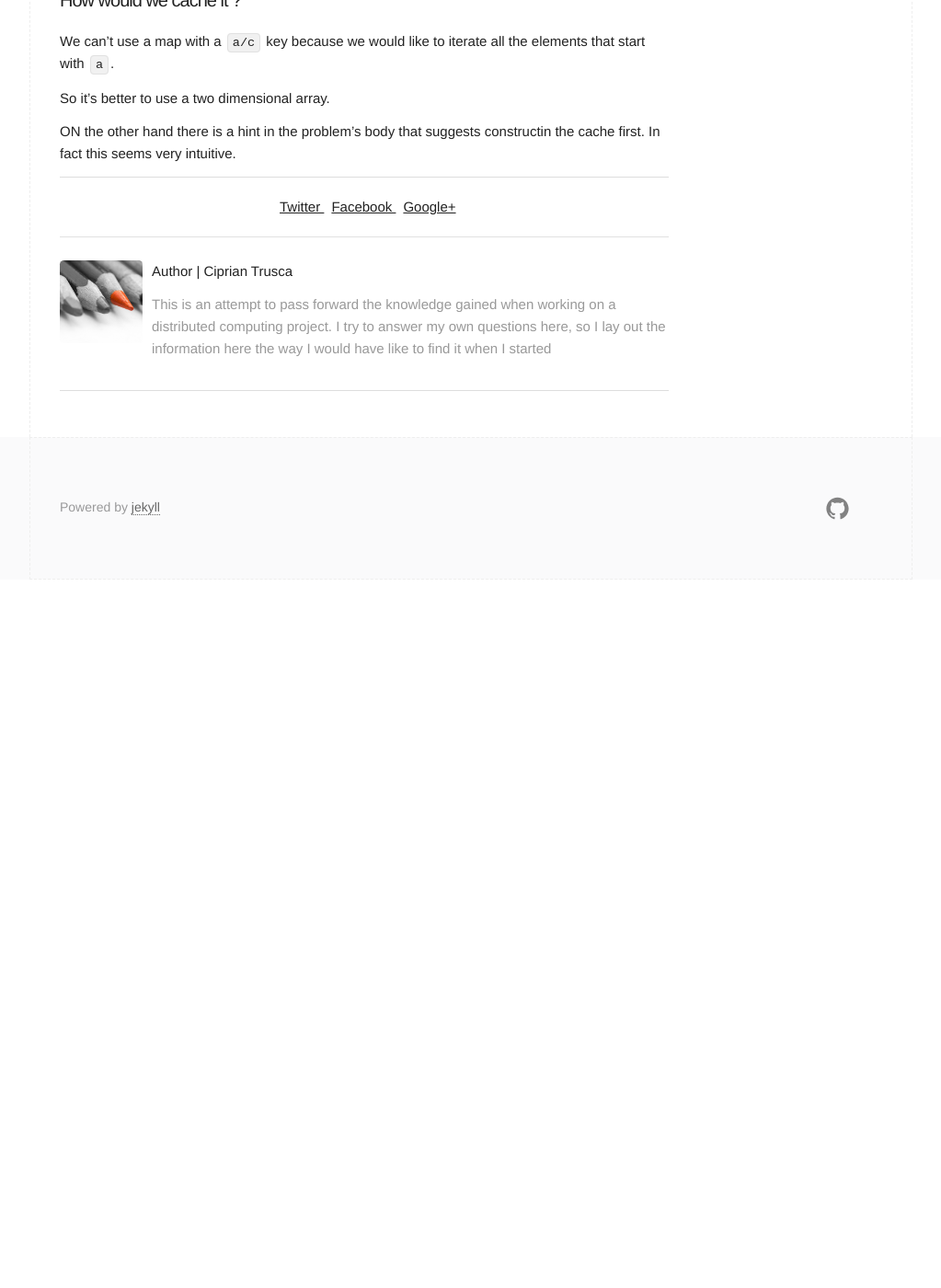
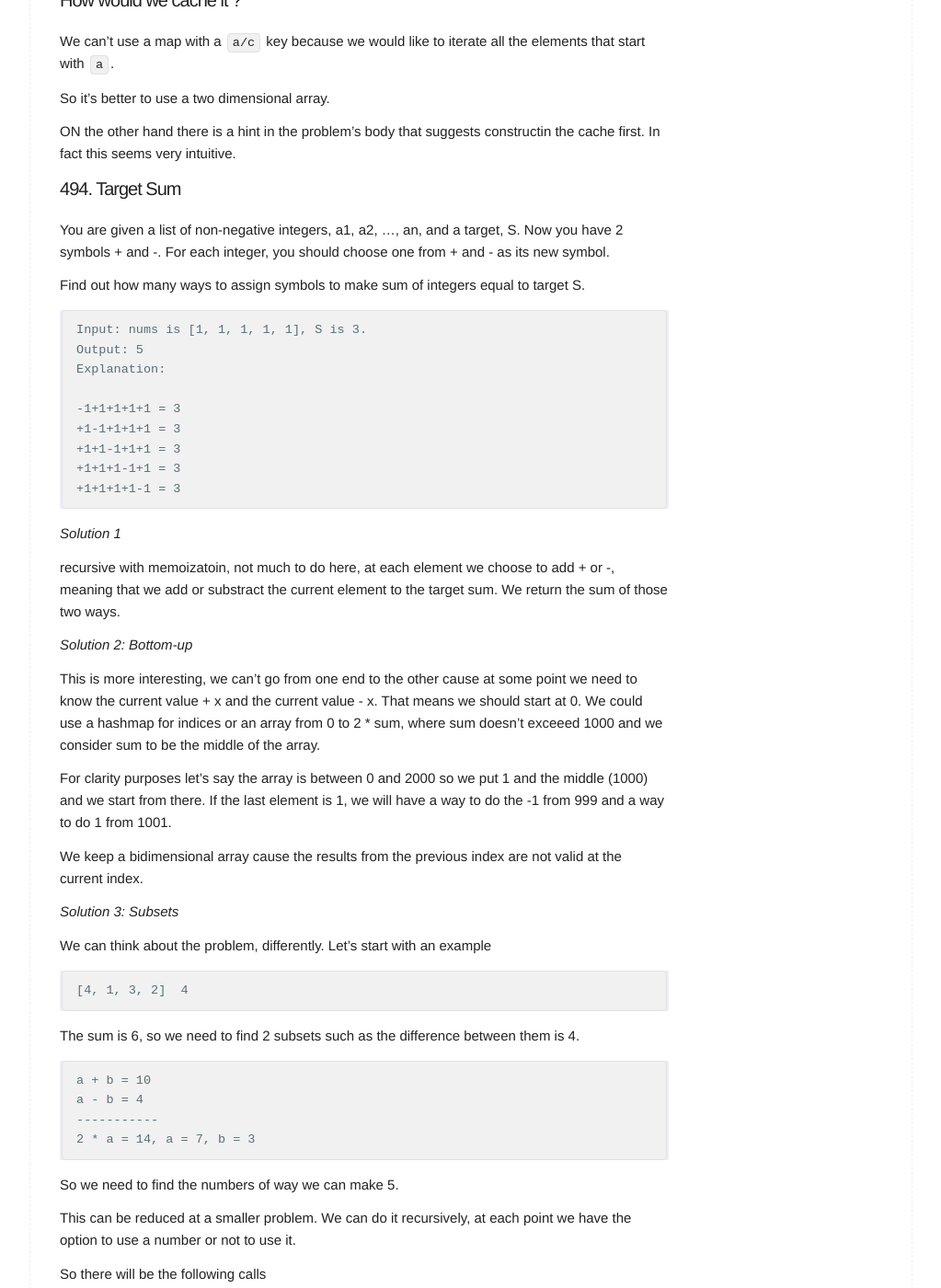
Before and after one commit to cip123/cip123.github.io, a Jekyll site: the page built from _posts/2019-08-15-recursivity.md, in a window 1280 px wide and 1400 px high, scrolled down 7195 px. Shown: the whole window at 92% size, without its empty margins (128-1151 px from the left). Built offline with Jekyll 4.4.1, drawn with Linux system fonts in a browser that asks for light colours; before the commit the page ends 7825 px from its top, so only the background shows below that; some of the changed text lies outside the part shown.

Commit message:
dijkstra and more recursivity

```diff
--- a/_posts/2019-08-15-recursivity.md
+++ b/_posts/2019-08-15-recursivity.md
@@ -334,3 +334,114 @@ We can't use a map with a `a/c` key because we would like to iterate all the ele
 So it's better to use a two dimensional array.
 
 ON the other hand there is a hint in the problem's body that suggests constructin the cache first. In fact this seems very intuitive.
+
+
+
+### 494. Target Sum
+
+ You are given a list of non-negative integers, a1, a2, ..., an, and a target, S. Now you have 2 symbols + and -. For each integer, you should choose one from + and - as its new symbol.
+
+Find out how many ways to assign symbols to make sum of integers equal to target S.
+
+    Input: nums is [1, 1, 1, 1, 1], S is 3.
+    Output: 5
+    Explanation:
+
+    -1+1+1+1+1 = 3
+    +1-1+1+1+1 = 3
+    +1+1-1+1+1 = 3
+    +1+1+1-1+1 = 3
+    +1+1+1+1-1 = 3
+
+*Solution 1*
+
+recursive with memoizatoin, not much to do here, at each element we choose to add + or -, meaning that we add or substract the current element to the target sum. We return the sum of those two ways.
+
+*Solution 2: Bottom-up*
+
+This is more interesting, we can't go from one end to the other cause at some point we need to know the current value + x and the current value - x. That means we should start at 0. We could use a hashmap for indices or an array from 0 to 2 * sum, where sum doesn't exceeed 1000 and we consider sum to be the middle of the array.
+
+For clarity purposes let's say the array is between 0 and 2000 so we put 1 and the middle  (1000) and we start from there. If the last element is 1, we will have a way to do the -1 from 999 and a way to do 1 from 1001.
+
+We keep a bidimensional array cause the results from the previous index are not valid at the current index.
+
+
+*Solution 3: Subsets*
+
+We can think about the problem, differently. Let's start with an example
+
+    [4, 1, 3, 2]  4
+
+The sum is 6, so we need to find 2 subsets such as the difference between them is 4.
+
+    a + b = 10
+    a - b = 4
+    -----------
+    2 * a = 14, a = 7, b = 3
+
+So we need to find the numbers of way we can make 5.
+
+This can be reduced at a smaller problem. We can do it recursively, at each point we have the option to use a number or not to use it.
+
+So there will be the following calls
+
+    ways(nums, 0, 7)
+        ways(nums, 1,  3)
+            ways(num, 2, 2)
+                ways(nums, 3, -1)
+                    ways(nums, 4, -3)
+                    ways(nums, 4, -1)
+                ways(nums, 3, 2)
+                    ways(nums, 4, 0) // used 4, 1, 2
+                    ways(nums, 4, 2)
+            ways(nums, 2, 3)
+                ways(nums, 3, 0)
+                    ways(nums, 4, -2)
+                    ways(nums, 4, 0) // used 4, 3
+                ways(nums, 3, 3)
+                    ways(nums, 4, 1)
+                    ways(nums, 4, 3)
+
+        ways(nums, 1,  7)
+            ways(nums, 2, 6)
+                ways(nums, 3, 3)
+                    ways(nums, 4, 1)
+                    ways(nums, 4, 3)
+                ways(nums, 3, 6)
+                    ways(nums, 4, 4)
+                    ways(nums, 4, 6)
+            ways(nums, 2,  7)
+                ways(nums, 3, 4)
+                    ways(nums, 4, 2)
+                    ways(nums, 4, 4)
+                ways(nums, 3, 7)
+                    ways(nums, 4, 5)
+                    ways(nums, 4, 7)
+
+ Looks like there are 2 ways. Rows is equal to the nums indices and columns are the target. We start with `(0,0) = 1`. Then there is a possibility to make target `1` with the first number, 2 posibilities to make `3` with numbers 1 to 3,
+
+    [4, 1, 3, 2]
+
+      0 1 2 3 4 5 6 7
+    0 1 0 0 0 0 0 0 0
+    4 1 0 0 0 1 0 0 0
+    1 1 1 0 0 1 1 0 0
+    3 1 1 0 1 2 1 0 1
+    2 1 1 1 2 2 2 2 2
+
+This uses a 2D matrix.
+
+With a 4 we can make the target 4.
+With a 4 and a 1, we can make the target 1, 4 and 5
+With 4,1,3, we can make 1, 3, 4 (x2) ,5 and 7
+With 4,1,3,2 we can make 1,2, (3x2), (4x2), (5x2), (6x2), (7x2)
+
+
+We can change it to use a single one, going from the back to front and updating the index at the right with the index to the left which was not processed yet
+
+      0 1 2 3 4 5 6 7
+    0 0 0 0 0 0 0 0 1
+    4 0 0 0 1 0 0 0 1
+    1 0 0 1 1 0 0 1 1
+    3 1 0 1 2 1 0 1 1
+    2 2 2 2 2 2 1 1 1
```
Also changed, not shown: _posts/2020-08-20-graphs.md (+4 -2 lines).
